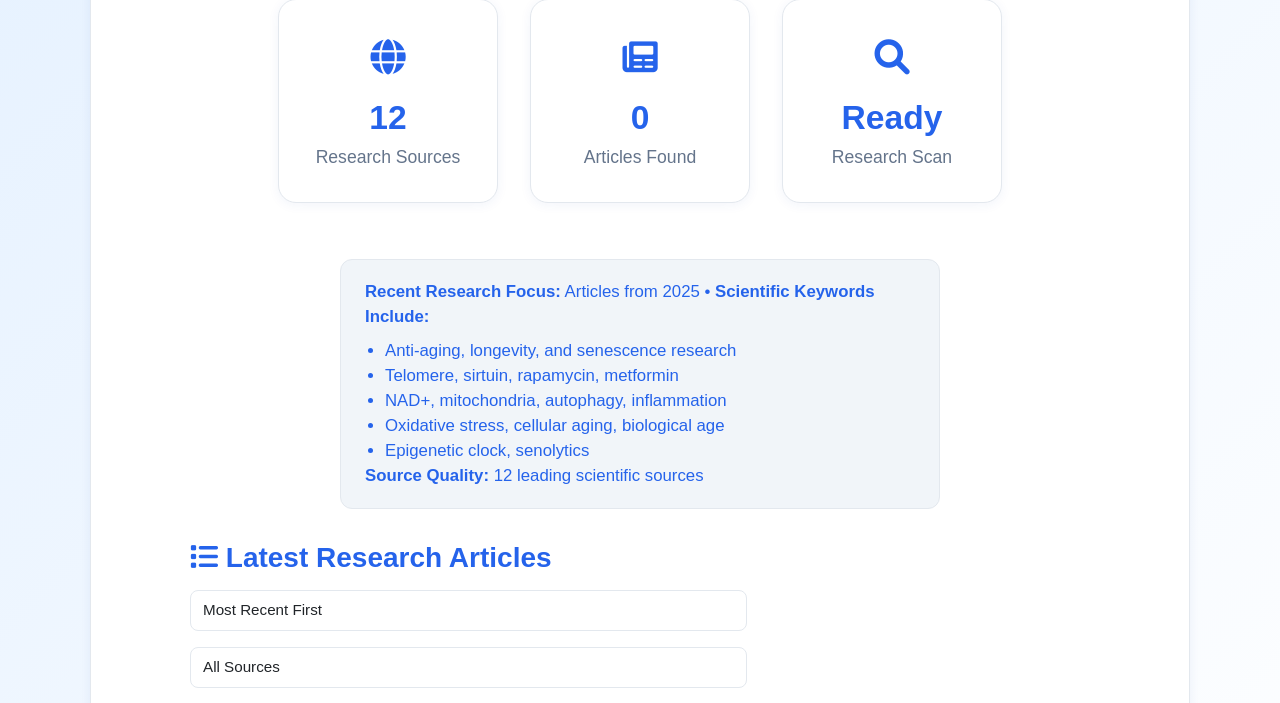
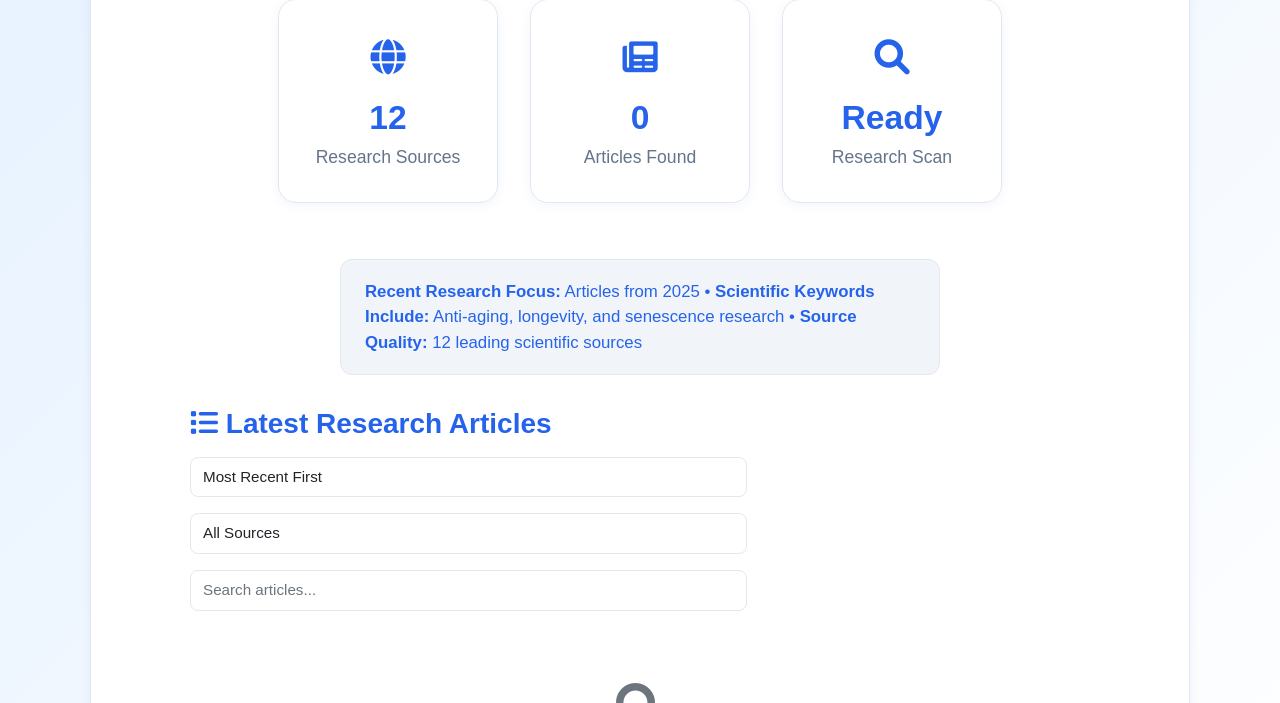
Before and after one commit to Nevutel/longevityscraper, a Flask app: page / in a window 1280 px wide. Shown: the part 441-1144 px from the top of the page. Run offline with Flask 2, Linux system fonts and the light colour scheme; data that the repository does not hold is empty.

Commit message:
Fix scraper filtering: disable strict title filtering and remove detailed keyword list from dashboard

```diff
--- a/config.py
+++ b/config.py
@@ -110,8 +110,8 @@ SCRAPING_SETTINGS = {
     "request_delay": 1,  # seconds between requests
     "timeout": 30,  # seconds
     "user_agent": "Mozilla/5.0 (Windows NT 10.0; Win64; x64) AppleWebKit/537.36 (KHTML, like Gecko) Chrome/91.0.4472.124 Safari/537.36",
-    "strict_title_filtering": True,  # Only include articles with title keywords
-    "title_filter_required": True,    # Require at least one title keyword match
+    "strict_title_filtering": False,  # Allow articles without exact title keywords
+    "title_filter_required": False,    # Don't require title keyword match
     "date_filter_year": 2025,        # Only include articles from 2025
     "require_recent_articles": True   # Enable date filtering
 }
--- a/templates/dashboard.html
+++ b/templates/dashboard.html
@@ -259,15 +259,7 @@
             </div>
         </div>
         <div class="filter-info">
-            <strong>Recent Research Focus:</strong> Articles from 2025 &bull; <strong>Scientific Keywords Include:</strong>
-            <ul style="margin: 8px 0 0 20px; padding: 0;">
-                <li>Anti-aging, longevity, and senescence research</li>
-                <li>Telomere, sirtuin, rapamycin, metformin</li>
-                <li>NAD+, mitochondria, autophagy, inflammation</li>
-                <li>Oxidative stress, cellular aging, biological age</li>
-                <li>Epigenetic clock, senolytics</li>
-            </ul>
-            <strong>Source Quality:</strong> 12 leading scientific sources
+            <strong>Recent Research Focus:</strong> Articles from 2025 &bull; <strong>Scientific Keywords Include:</strong> Anti-aging, longevity, and senescence research &bull; <strong>Source Quality:</strong> 12 leading scientific sources
         </div>
         <div class="articles-section">
             <div style="display: flex; justify-content: space-between; align-items: center; margin-bottom: 1.5rem; flex-wrap: wrap; gap: 1rem;">
```
Also changed, not shown: scraper.py (+9 -7 lines).
